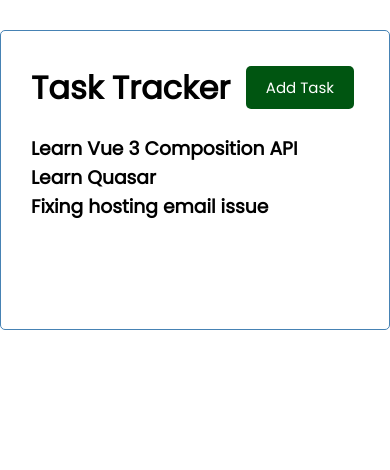
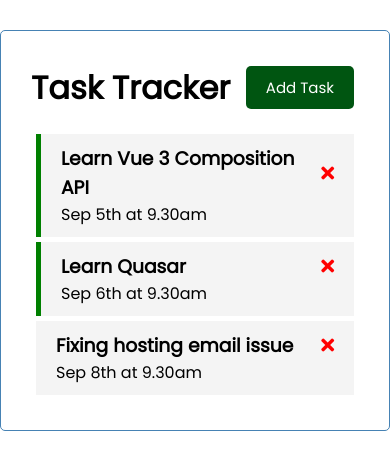
Before and after one commit to fueremi/Vue3-Task_Tracker, a Vue app: page / in a window 390 px wide. Shown: the top 470 px of the page. Built offline with nearby package versions, Linux system fonts and the light colour scheme.

Commit message:
feat(tasks): mobility to enhancement tasks

```diff
--- /dev/null
+++ b/src/components/Task.vue
@@ -0,0 +1,35 @@
+<template>
+  <div :class="['task', task.reminder ? 'reminder' : '']">
+    <h3>{{ task.task }} <i class="fas fa-times"></i></h3>
+    <p>{{ task.date }}</p>
+  </div>
+</template>
+
+<script>
+export default {
+  name: "Task",
+  props: {
+    task: Object,
+  },
+};
+</script>
+
+<style scoped>
+.task {
+  background: #f4f4f4;
+  margin: 5px;
+  padding: 10px 20px;
+  cursor: pointer;
+}
+.task.reminder {
+  border-left: 5px solid green;
+}
+.task h3 {
+  display: flex;
+  align-items: center;
+  justify-content: space-between;
+}
+.fas {
+  color: red;
+}
+</style>
--- a/src/components/Tasks.vue
+++ b/src/components/Tasks.vue
@@ -1,14 +1,19 @@
 <template>
   <div v-for="task in tasks" :key="task.id">
-    <h3>{{ task.task }}</h3>
+    <Task :task="task" />
   </div>
 </template>
 
 <script>
+import Task from "@/components/Task";
+
 export default {
   name: "Tasks",
   props: {
     tasks: Array,
   },
+  components: {
+    Task,
+  },
 };
 </script>
```
